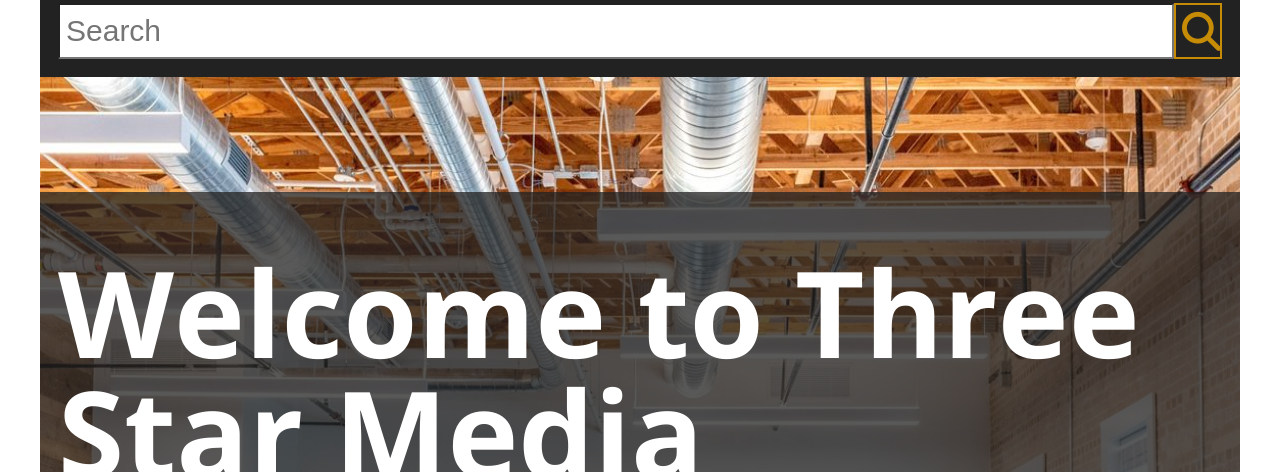
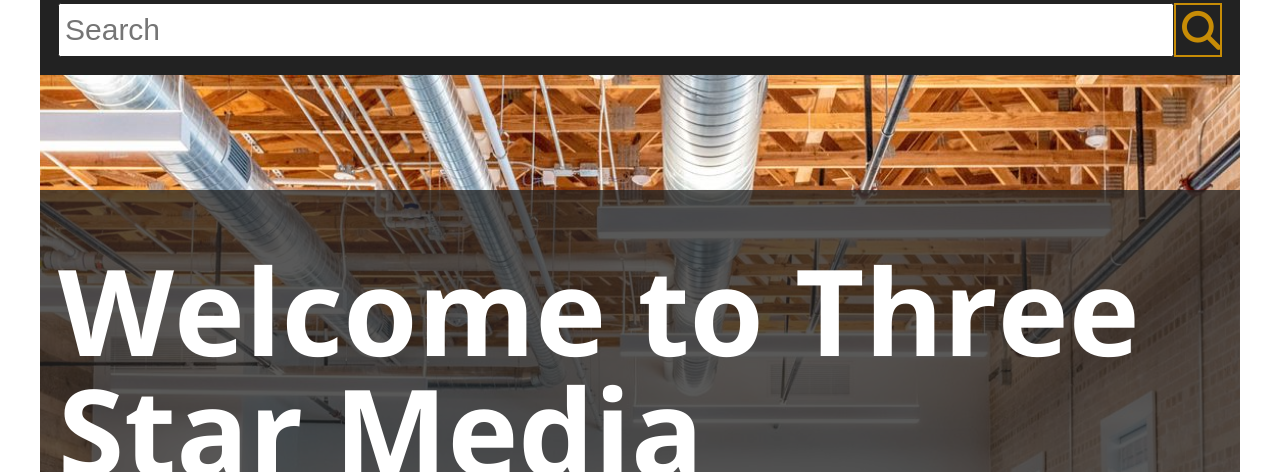
Before and after one commit to john-1523/john-1523.github.io, a plain HTML site: page final-project/index.html in a window 1280 px wide. Shown: the part 628-1100 px from the top of the page. Drawn offline with nearby package versions, Linux system fonts and the light colour scheme.

Commit message:
updates css

```diff
--- a/final-project/css/main.css
+++ b/final-project/css/main.css
@@ -1,5 +1,7 @@
+/* MOBILE-FIRST APPROACH */
+
 html {
-    /* sets default font size for entire page */
+    /* sets default font size */
     font-size: 12px;
 }
 
@@ -82,7 +84,8 @@ nav ul li a {
 #search {
     padding: 0.75rem 0.5rem;
     font-size: 2.5rem;
-    border-radius: 2px;
+    border: 0.5px solid #222;
+    border-radius: 2.5px;
     /* aligning search bar with yellow container */
     width: calc(100% - 1rem);
 }
@@ -218,10 +221,11 @@ nav ul li a {
 /* VISION */
 
 .vision-wrapper {
+    margin: 3rem 0;
+    /* positioning background image */
     background-image: url(/final-project/images/vision.jpg);
     background-position: center;
     background-size: cover;
-    margin: 3rem 0;
 }
 
 .vision-box {
@@ -385,7 +389,8 @@ footer p {
     padding-top: 1rem;
 }
 
-/* media query for desktop */
+/* DESKTOP VERSION */
+
 @media screen and (min-width: 760px) {
 
 }
```
